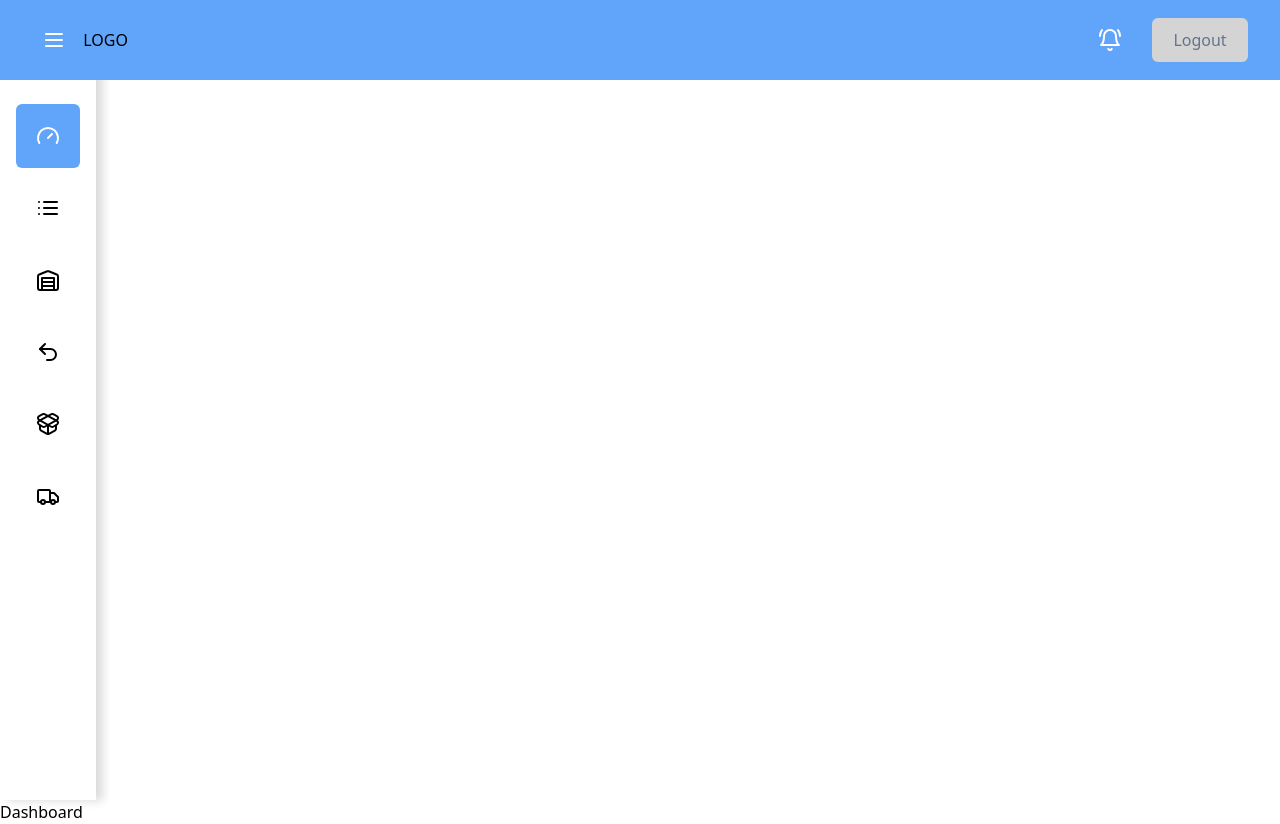
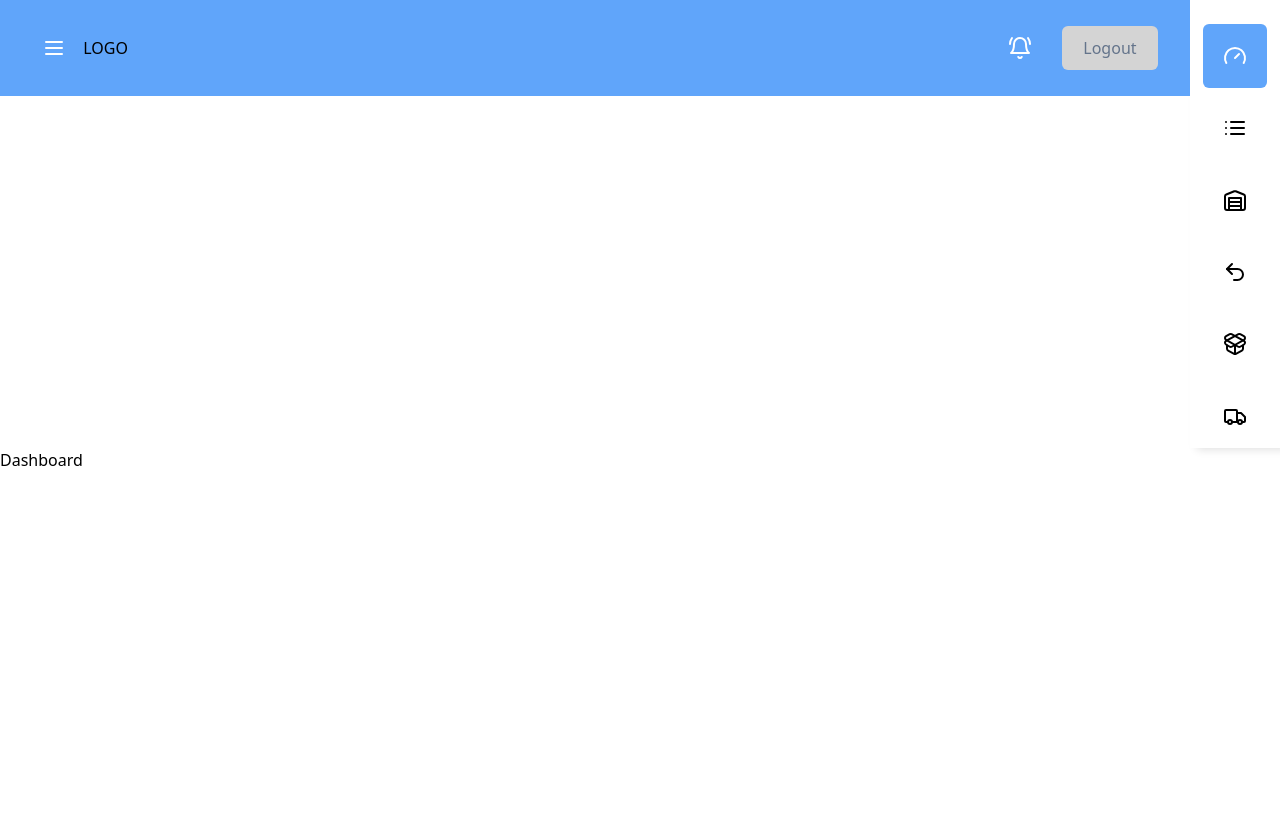
Before and after one commit to kacperlaudanski/Warehouse-Management-System, a React (Create React App) app: page /dashboard in a window 1280 px wide. After the commit the page ends 800 px from the top, so only its background shows below. Built offline with nearby package versions, Linux system fonts and the light colour scheme; what tailwindcss-animated would draw is missing.

Commit message:
styling bugs improvement

```diff
--- a/src/layouts/Header.tsx
+++ b/src/layouts/Header.tsx
@@ -18,7 +18,7 @@ export default function Header() {
     return null;
   }
   return (
-    <header className="w-screen h-20 bg-blue-400 px-8 flex fixed items-center justify-between z-10">
+    <header className="w-screen h-24 bg-blue-400 px-8 sticky flex items-center justify-between">
       <div className="w-24 flex items-center justify-between">
       <Button icon='iconButton' variant='ghost' onClick={() => setSidebarVisibility(prev => !prev)}>
         <Menu/>
--- a/src/layouts/SidebarMenu.tsx
+++ b/src/layouts/SidebarMenu.tsx
@@ -5,16 +5,13 @@ import DropdownButton from "../components/DropdownButton";
 import { SidebarContext } from "../context/sidebar-context";
 import { sections } from "../data/sections-data";
 
-interface Sidebar {
-  isSidebarShown: boolean;
-}
 export default function SidebarMenu() {
-    const {isSidebarShown} = useContext(SidebarContext);
+  const {isSidebarShown} = useContext(SidebarContext);
   return (
     <aside
       className={`${
         isSidebarShown ? `w-56` : `w-24`
-      } transition-all duration-300 ease-in-out pt-24 px-2 flex items-center flex-col h-screen relative t-20 z-0 shadow-[7px_1px_9px_0px_#00000024]`}
+      } transition-all duration-300 ease-in-out pt-4 px-2 flex items-center flex-col h-full shadow-[7px_1px_9px_0px_#00000024]`}
     >
       {sections.map((section, index) => {
         return section.isButtonExpandable ? (
--- a/src/pages/Main.tsx
+++ b/src/pages/Main.tsx
@@ -3,9 +3,11 @@ import SidebarMenu from "../layouts/SidebarMenu";
 
 export default function Main() {
   return (
-    <div className="w-full flex flex-col">
+    <div className="w-full h-screen flex flex-col">
       <Header />
-      <SidebarMenu />
+      <div className="w-full h-full flex">
+        <SidebarMenu />
+      </div>
     </div>
   );
 }
```
